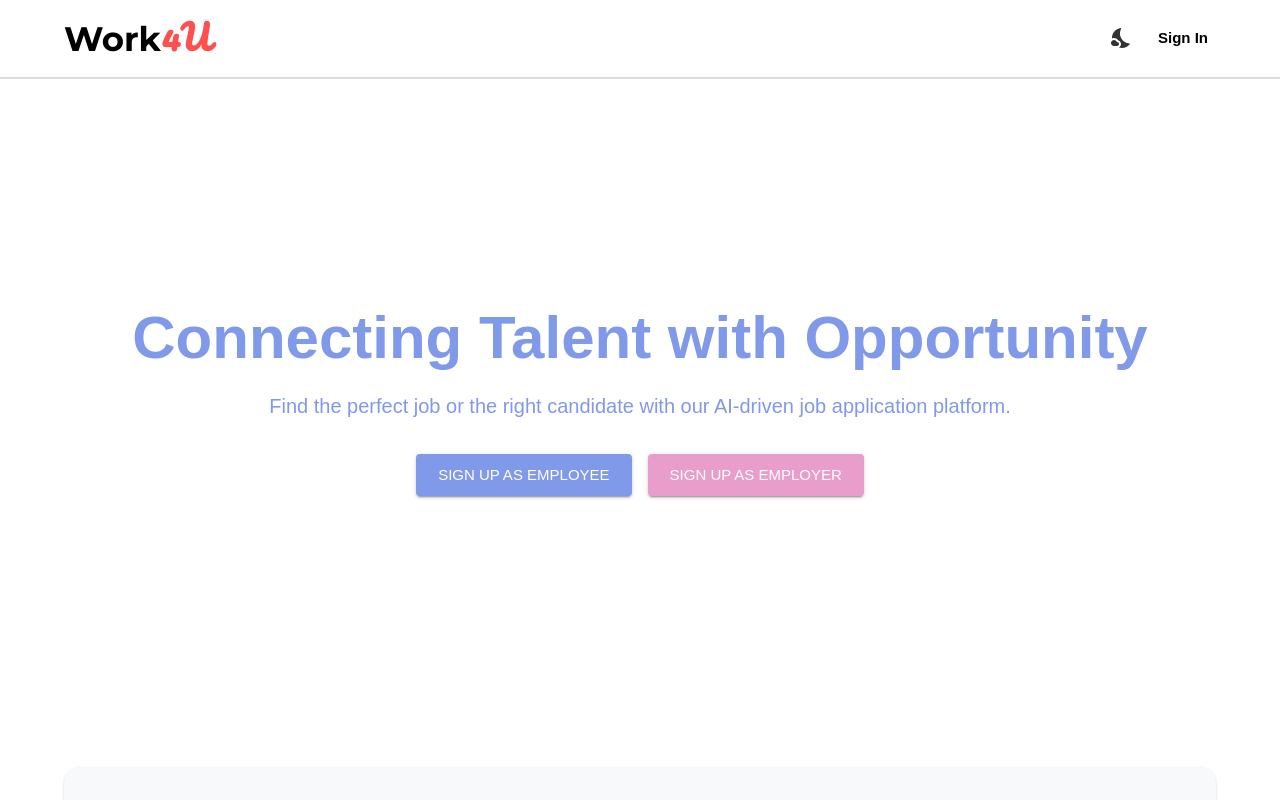
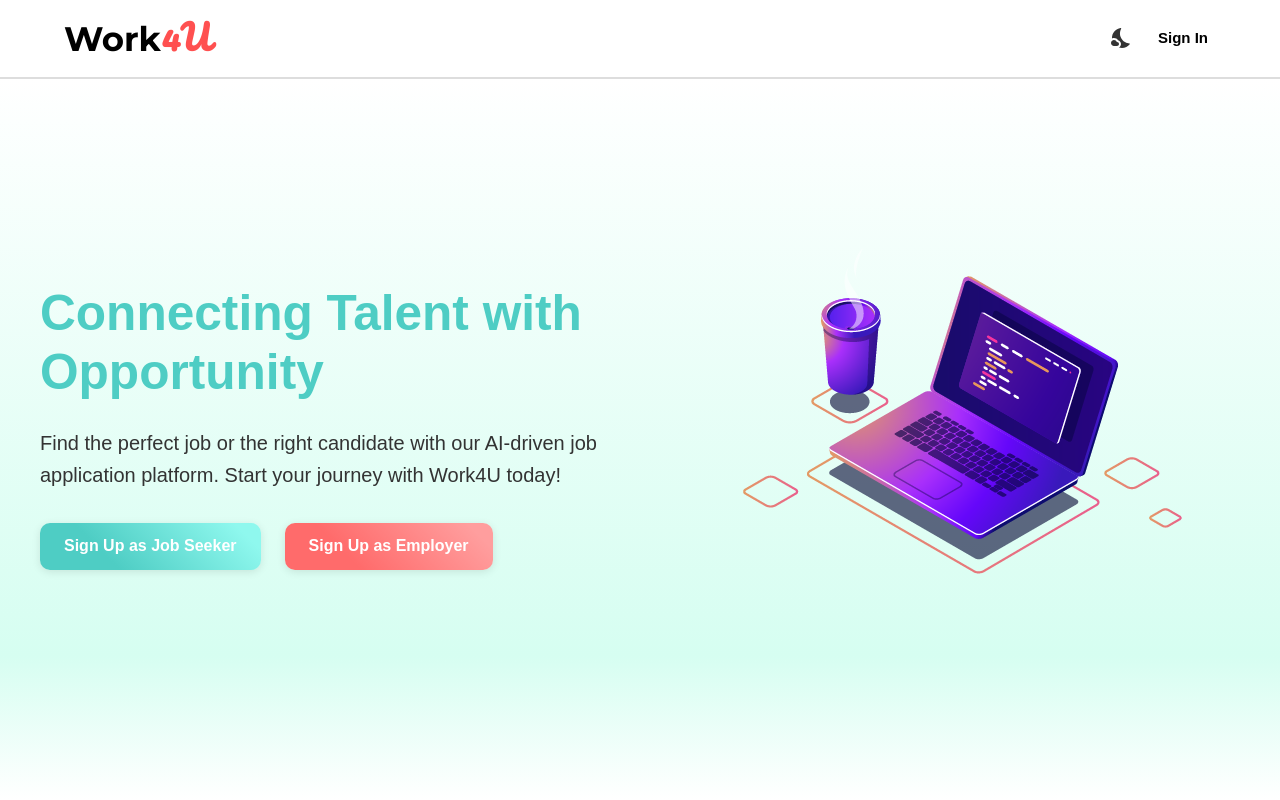
Before and after one commit to RouahImad/work4u, a React (Vite) app in the folder client/: page / in a window 1280 px wide. Shown: the top 800 px of the page. Built offline with nearby package versions, Linux system fonts and the light colour scheme.

Commit message:
graphics update

```diff
--- a/client/src/App.css
+++ b/client/src/App.css
@@ -0,0 +1,18 @@
+@keyframes float {
+    0% {
+        transform: translateY(0px);
+    }
+    50% {
+        transform: translateY(-15px);
+    }
+    100% {
+        transform: translateY(0px);
+    }
+}
+
+.floating-image-container {
+    width: 100%;
+    display: flex;
+    justify-content: center;
+    animation: float 3s ease-in-out infinite;
+}
--- a/client/src/App.tsx
+++ b/client/src/App.tsx
@@ -27,25 +27,74 @@ const App = () => {
         palette: {
             mode: darkMode ? "dark" : "light",
             primary: {
-                main: "#8099E9", // Soft blue for main buttons, links, and highlights
+                main: "#4ECDC4", // Teal main color (similar to your gradient)
+                light: "#8FF8EE",
+                dark: "#2A9D8F",
             },
             secondary: {
-                main: "#E99DCB", // Pink for accents, hover effects, and interactive elements
+                main: "#FF6B6B", // Complementary coral color for contrast
+                light: "#FF9E9E",
+                dark: "#D63447",
             },
             background: {
-                default: darkMode ? "#171430" : "#FFFFFF", // Dark mode: navy, Light mode: white
-                paper: darkMode ? "#1E1B3A" : "#F5F5F5", // Slightly lighter than default for cards/containers
+                default: darkMode ? "#1A2E35" : "#FFFFFF", // Dark mode: deep teal-gray, Light mode: white
+                paper: darkMode ? "#253C45" : "#F5FFFC", // Slightly lighter than default with teal tint
             },
             text: {
-                primary: darkMode ? "#FFFFFF" : "#171430", // White text on dark, navy text on light
-                secondary: darkMode ? "#E99DCB" : "#8099E9", // Pink or blue for subtitles and hints
+                primary: darkMode ? "#FFFFFF" : "#1A3A32", // White text on dark, deep teal text on light
+                secondary: darkMode ? "#A7E9E0" : "#2A9D8F", // Light teal or darker teal for subtitles
+            },
+            success: {
+                main: "#2DD881", // Bright green that complements teal
+                light: "#7DEFA9",
+                dark: "#1DB954",
+            },
+            warning: {
+                main: "#FFD166", // Amber/yellow that works with teal
+                light: "#FFE29D",
+                dark: "#F4A261",
+            },
+            error: {
+                main: "#EF476F", // Bright pink-red for errors
+                light: "#FF7E9D",
+                dark: "#D32F2F",
+            },
+            info: {
+                main: "#118AB2", // Blue-teal for information
+                light: "#55C1E3",
+                dark: "#0C637A",
             },
         },
+
         typography: {
             fontFamily: "Poppins, sans-serif",
         },
+        components: {
+            MuiButton: {
+                styleOverrides: {
+                    root: {
+                        borderRadius: 8,
+                    },
+                    containedPrimary: {
+                        background:
+                            "linear-gradient(45deg, #4ECDC4 30%, #8FF8EE 90%)",
+                        "&:hover": {
+                            background:
+                                "linear-gradient(45deg, #2A9D8F 30%, #4ECDC4 90%)",
+                        },
+                    },
+                    containedSecondary: {
+                        background:
+                            "linear-gradient(45deg, #FF6B6B 30%, #FF9E9E 90%)",
+                        "&:hover": {
+                            background:
+                                "linear-gradient(45deg, #D63447 30%, #FF6B6B 90%)",
+                        },
+                    },
+                },
+            },
+        },
     });
-
     return (
         <ThemeProvider theme={theme}>
             <CssBaseline />
--- a/client/src/components/Home.tsx
+++ b/client/src/components/Home.tsx
@@ -10,6 +10,7 @@ import {
     Card,
     CardContent,
     Theme,
+    Grid,
 } from "@mui/material";
 import {
     NightsStayRounded as DarkIcon,
@@ -32,6 +33,8 @@ import { motion } from "framer-motion";
 import Marquee from "react-fast-marquee";
 import React from "react";
 import { Link } from "react-router-dom";
+import computerIllustration from "../assets/computer-illustration.png";
+import "../App.css";
 
 const services = [
     {
@@ -136,7 +139,6 @@ export default function Home({
                             >
                                 <span
                                     style={{
-                                        // fontFamily: "Pacifico, cursive",
                                         fontFamily: "Montserrat, sans-serif",
                                     }}
                                 >
@@ -203,20 +205,41 @@ export default function Home({
                     </Container>
                 </AppBar>
 
-                <Container>
-                    {/* Hero Section */}
+                <Container maxWidth="xl" sx={{ p: "0 !important" }}>
+                    {/* Hero Section with Split Layout */}
                     <Box
+                        sx={{
+                            minHeight: "90vh",
+                            display: "flex",
+                            alignItems: "center",
+                            pt: 1,
+                            pb: 4,
+                            background: darkMode
+                                ? "linear-gradient(rgba(18, 18, 18, 0) 0%, rgba(30, 70, 50, 0.3) 80.16%, rgb(18, 18, 18) 100%)"
+                                : "linear-gradient(rgba(255, 255, 255, 0) 0%, rgb(214, 254, 241) 80.16%, rgb(255, 255, 255) 100%)",
+                        }}
+                    >
+                        <Grid container spacing={4} alignItems="center" pl={5}>
+                            {/* Left side - Text Content */}
+                            <Grid
+                                item
+                                xs={12}
+                                md={6}
                                 component={motion.div}
-                        initial={{ opacity: 0, y: -50 }}
-                        animate={{ opacity: 1, y: 0 }}
-                        transition={{ duration: 0.5 }}
+                                initial={{ opacity: 0, x: -50 }}
+                                animate={{ opacity: 1, x: 0 }}
+                                transition={{ duration: 0.7 }}
                                 sx={{
-                            textAlign: "center",
-                            minHeight: "80vh",
                                     display: "flex",
                                     flexDirection: "column",
                                     justifyContent: "center",
-                            alignItems: "center",
+                                    alignItems: {
+                                        xs: "center",
+                                        md: "flex-start",
+                                    },
+                                    textAlign: { xs: "center", md: "left" },
+                                    pl: 3,
+                                    pr: 0,
                                 }}
                             >
                                 <Typography
@@ -224,46 +247,139 @@ export default function Home({
                                     component="h1"
                                     fontWeight="bold"
                                     color="primary"
-                            mb={2}
+                                    gutterBottom
+                                    sx={{
+                                        fontSize: {
+                                            xs: "2.1rem",
+                                            md: "3.1rem",
+                                        },
+                                        mb: 3,
+                                    }}
                                 >
                                     Connecting Talent with Opportunity
                                 </Typography>
                                 <Typography
                                     variant="h6"
-                            mb={4}
-                            color="text.secondary"
-                            maxWidth="lg"
+                                    paragraph
+                                    sx={{
+                                        mb: 4,
+                                        color: darkMode ? "#fff" : "#333",
+                                    }}
                                 >
-                            Find the perfect job or the right candidate with our
-                            AI-driven job application platform.
+                                    Find the perfect job or the right candidate
+                                    with our AI-driven job application platform.
+                                    Start your journey with Work4U today!
                                 </Typography>
-                        <Stack direction="row" spacing={2}>
-                            <motion.div whileTap={{ scale: 0.95 }}>
+                                <Stack
+                                    direction={{ xs: "column", sm: "row" }}
+                                    spacing={{ xs: 2, sm: 3 }}
+                                    alignSelf={{
+                                        xs: "center",
+                                        md: "flex-start",
+                                    }}
+                                >
+                                    <motion.div
+                                        whileHover={{ scale: 1.05 }}
+                                        whileTap={{ scale: 0.95 }}
+                                    >
                                         <Button
+                                            component={Link}
+                                            to="/register"
                                             variant="contained"
-                                    size="large"
+                                            size="medium"
                                             color="primary"
                                             sx={{
                                                 color: "#fff",
+                                                borderRadius: "10px",
+                                                textTransform: "none",
+                                                py: 1.2,
+                                                px: 3,
+                                                fontSize: "1rem",
+                                                fontWeight: 600,
+                                                boxShadow:
+                                                    "0 2px 8px rgba(0,0,0,0.1)",
                                             }}
                                         >
-                                    Sign Up as Employee
+                                            Sign Up as Job Seeker
                                         </Button>
                                     </motion.div>
-                            <motion.div whileTap={{ scale: 0.95 }}>
+                                    <motion.div
+                                        whileHover={{ scale: 1.05 }}
+                                        whileTap={{ scale: 0.95 }}
+                                    >
                                         <Button
+                                            component={Link}
+                                            to="/register"
                                             variant="contained"
-                                    size="large"
+                                            size="medium"
                                             color="secondary"
                                             sx={{
                                                 color: "#fff",
+                                                borderRadius: "10px",
+                                                textTransform: "none",
+                                                py: 1.2,
+                                                px: 3,
+                                                fontSize: "1rem",
+                                                fontWeight: 600,
+                                                boxShadow:
+                                                    "0 2px 8px rgba(0,0,0,0.1)",
                                             }}
                                         >
                                             Sign Up as Employer
                                         </Button>
                                     </motion.div>
                                 </Stack>
+                            </Grid>
+
+                            {/* Right side - Image */}
+                            <Grid
+                                item
+                                xs={12}
+                                md={6}
+                                component={motion.div}
+                                initial={{ opacity: 0, x: 50 }}
+                                animate={{ opacity: 1, x: 0 }}
+                                transition={{ duration: 0.7, delay: 0.2 }}
+                                sx={{
+                                    display: { xs: "none", md: "flex" },
+                                    justifyContent: "center",
+                                    alignItems: "center",
+                                    p: "0 !important",
+                                }}
+                            >
+                                <div className="floating-image-container">
+                                    <Box
+                                        component="img"
+                                        src={computerIllustration}
+                                        alt="Job Application Platform"
+                                        className="floating-image"
+                                        sx={{
+                                            maxWidth: {
+                                                xs: "90%",
+                                                sm: "85%",
+                                                md: "90%",
+                                            },
+                                            height: "auto",
+                                            maxHeight: {
+                                                xs: "350px",
+                                                md: "450px",
+                                                lg: "500px",
+                                            },
+                                            filter: darkMode
+                                                ? "brightness(0.85)"
+                                                : "none",
+                                            transform: {
+                                                xs: "scale(0.95)",
+                                                md: "scale(1)",
+                                            },
+                                            transition: "filter 0.3s ease",
+                                        }}
+                                    />
+                                </div>
+                            </Grid>
+                        </Grid>
                     </Box>
+
                     {/* Services Section */}
                     <Paper
                         sx={{
```
Also changed, not shown: client/src/components/JobsFeed.tsx (+7 -1 lines), client/src/components/dashboards/AdminDashboard.tsx (+4 -5 lines), client/src/assets/computer-illustration.png (added). Lines whose indentation alone changed are shown as unchanged.
